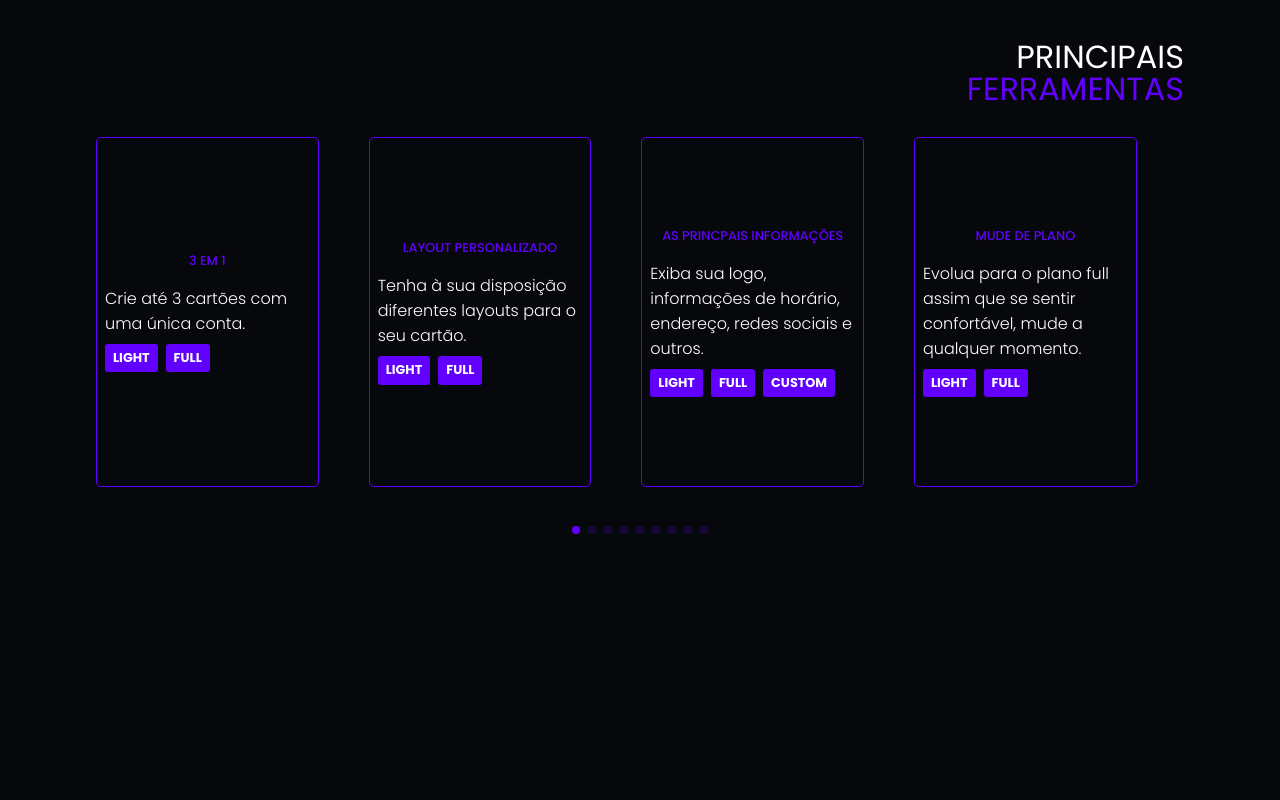
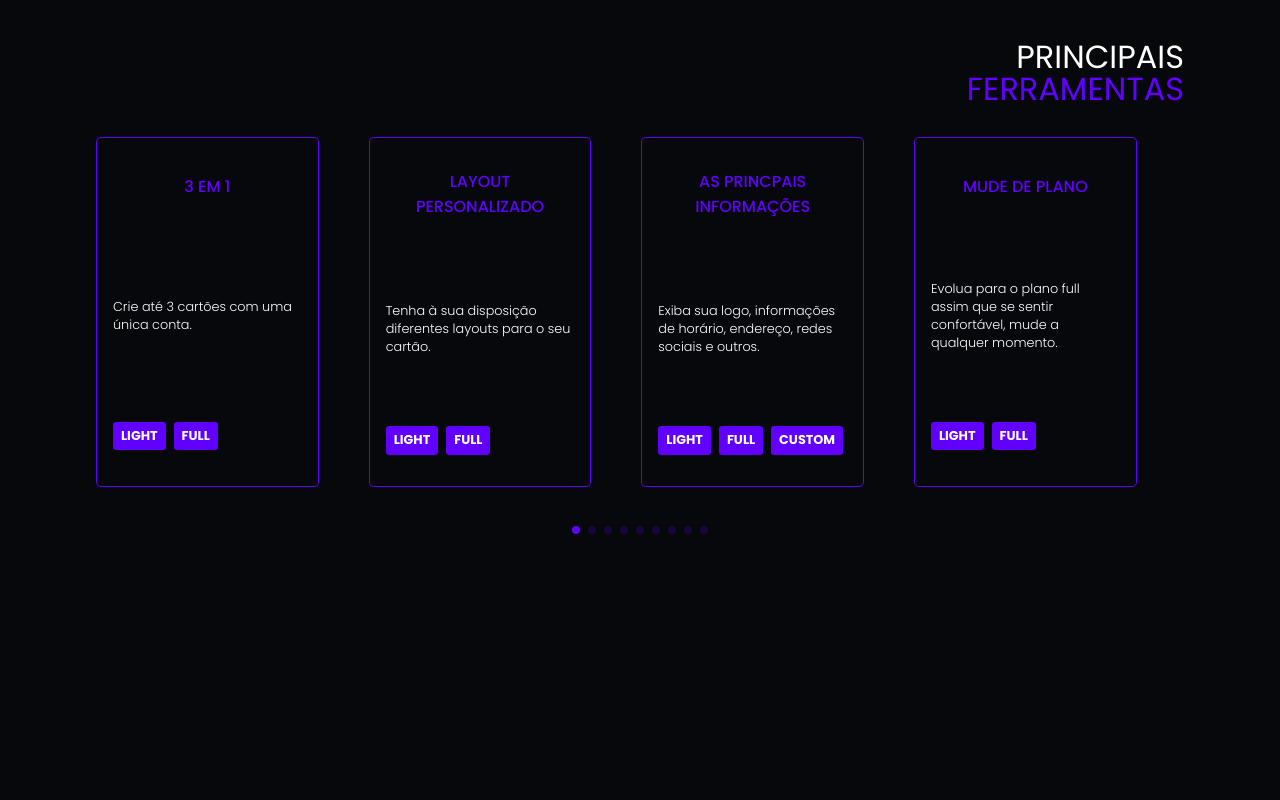
Before and after one commit to lcpsd/visitase7e, a Next.js app: page / in a window 1280 px wide. Shown: the part 880-1680 px from the top of the page. Built offline with nearby package versions, Linux system fonts and the light colour scheme.

Commit message:
tool card layout adjustments

```diff
--- a/src/components/landingPage/Badges/Styles.js
+++ b/src/components/landingPage/Badges/Styles.js
@@ -8,8 +8,6 @@
     display: flex;
 
     gap: 0.5rem;
-
-    margin-top: 0.5rem;
 
     span{
         display: inline-block;
--- a/src/components/landingPage/ToolsSection/ToolCard/styles.module.scss
+++ b/src/components/landingPage/ToolsSection/ToolCard/styles.module.scss
@@ -2,7 +2,7 @@
 
     display: flex;
     flex-direction: column;
-    justify-content: center;
+    justify-content: space-around;
     align-items: center;
 
     height: 350px;
@@ -12,21 +12,28 @@
     border-radius: 0.3rem;
 
 
-    padding: 0.5rem;
+    padding: 0.5rem 1rem;
 
     h4{
-        font-size: 0.8rem;
+        font-size: 1rem;
         font-weight: 500;
         margin-bottom: 0;
 
         color: var(--purple-100);
+
+        text-align: center;
     }
 
     .text{
-        font-size: 1rem;
+        font-size: 0.8rem;
         font-weight: 300;
         margin-bottom: 0;
         text-transform: initial;
+
+        display: flex;
+        align-items: center;
+
+        min-height: 100px;
     }
 
     .comment{
```
